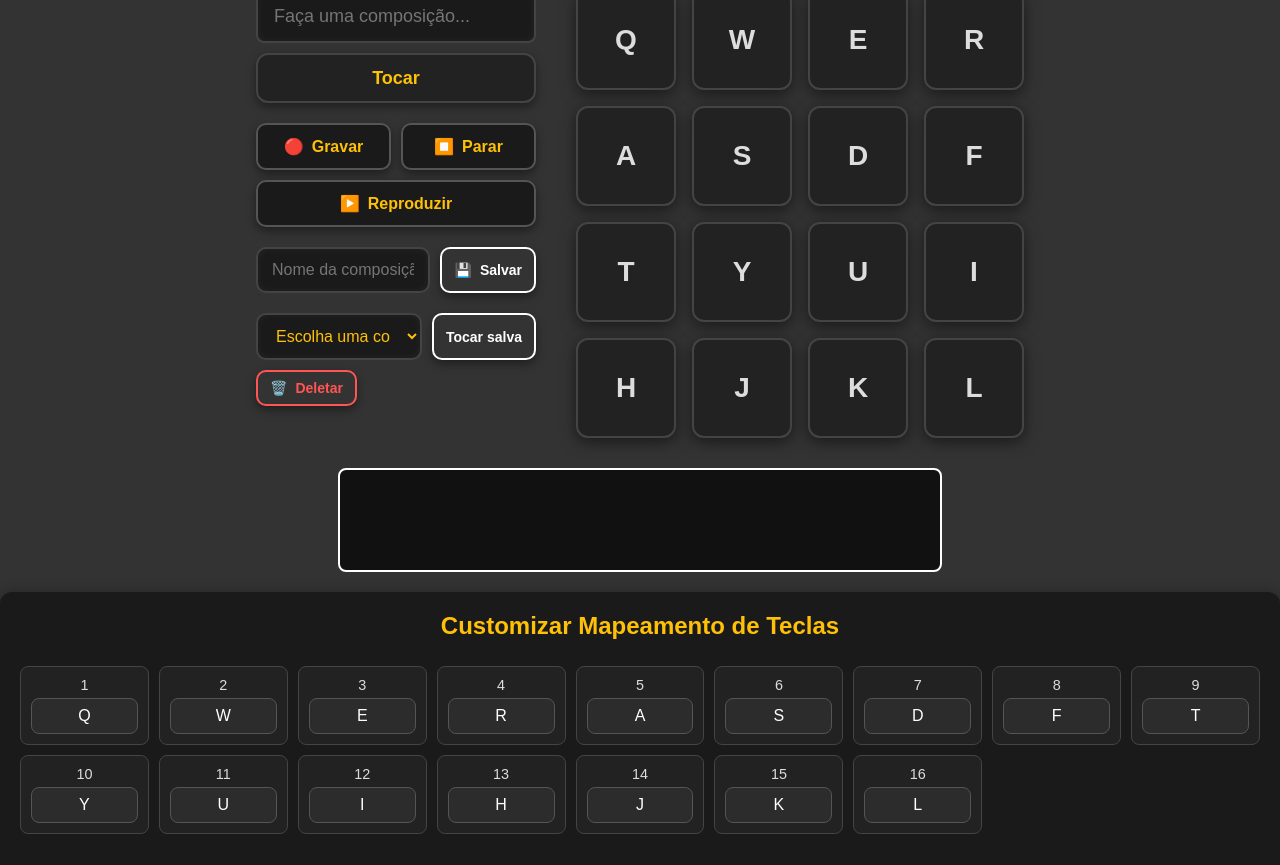
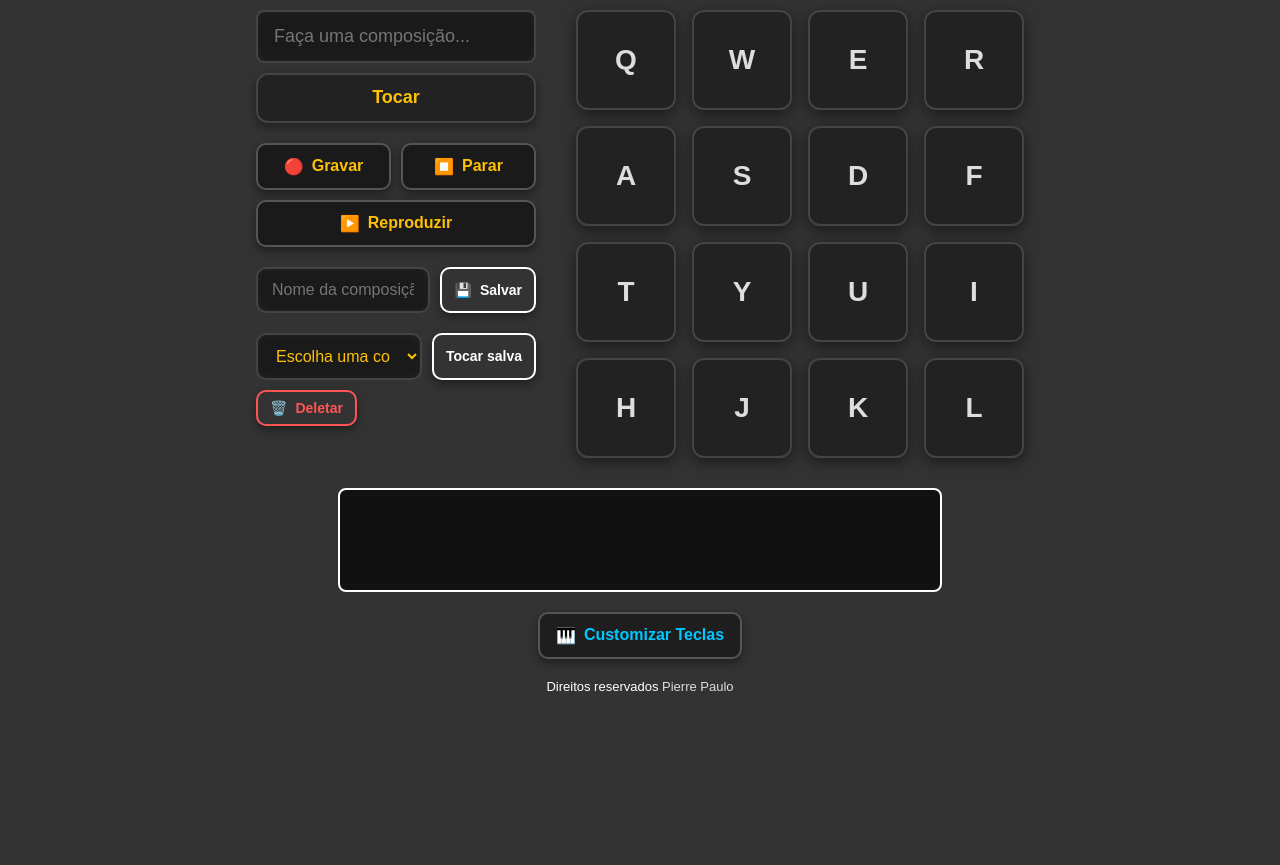
Before and after one commit to pierrepaulo/projeto-bateria-js, a plain HTML site: page index.html in a window 1280 px wide. Shown: the part 87-952 px from the top of the page. After the commit the page ends 800 px from the top, so only its background shows below. Drawn offline with Linux system fonts and the light colour scheme.

Commit message:
Adicionando botão e função para exibir costumizar mapeamento de teclas

```diff
--- a/index.html
+++ b/index.html
@@ -113,6 +113,10 @@
       aria-label="Visualizador de áudio"
     ></canvas>
 
+    <div class="custom-area" st>
+      <button id="customizeKeysBtn"><span>🎹</span> Customizar Teclas</button>
+    </div>
+    <div id="customizationPanel" style="display: none">
       <section class="key-mapping-section">
         <h2>Customizar Mapeamento de Teclas</h2>
         <div id="key-mapping-controls">
@@ -121,7 +125,7 @@
         <button id="save-key-mapping-btn">Salvar Mapeamento</button>
         <button id="reset-key-mapping-btn">Resetar Mapeamento</button>
       </section>
-
+    </div>
     <footer>
       <p>
         Direitos reservados
--- a/scripts/script.js
+++ b/scripts/script.js
@@ -820,3 +820,10 @@ export {
   Visualizer,
   KeyMappingManager,
 };
+
+// Botão para mostrar/esconder painel de customização
+document.getElementById("customizeKeysBtn").addEventListener("click", () => {
+  const panel = document.getElementById("customizationPanel");
+  const isVisible = panel.style.display === "block";
+  panel.style.display = isVisible ? "none" : "block";
+});
--- a/style.css
+++ b/style.css
@@ -330,9 +330,7 @@ header h1 {
 
 #key-mapping-controls {
   display: grid;
-  grid-template-columns: repeat(auto-fit, minmax(120px, 1fr));
-  gap: var(--gap-small);
-  margin-bottom: var(--gap-medium);
+  grid-template-columns: repeat(4, 1fr);
 }
 
 .key-mapping-item {
@@ -533,3 +531,35 @@ footer a {
     transform: none;
   }
 }
+
+.custom-area {
+  margin-top: 20px;
+}
+
+#customizeKeysBtn {
+  display: flex;
+  align-items: center;
+  justify-content: center;
+  gap: 8px;
+  padding: 12px 16px;
+  font-size: 16px;
+  font-weight: bold;
+  border-radius: 10px;
+  border: 2px solid #555;
+  background-color: #1e1e1e;
+  color: #00c8ff;
+  cursor: pointer;
+  box-shadow: 0 4px 10px rgba(0, 0, 0, 0.4);
+  transition: all 0.2s ease-in-out;
+}
+
+#customizeKeysBtn:hover {
+  background-color: #2c2c2c;
+  box-shadow: 0 0 15px rgba(0, 200, 255, 0.3);
+  color: #fff;
+}
+
+#customizeKeysBtn:active {
+  transform: scale(0.96);
+  box-shadow: 0 2px 8px rgba(0, 200, 255, 0.2);
+}
```
Lines whose indentation alone changed are shown as unchanged.
